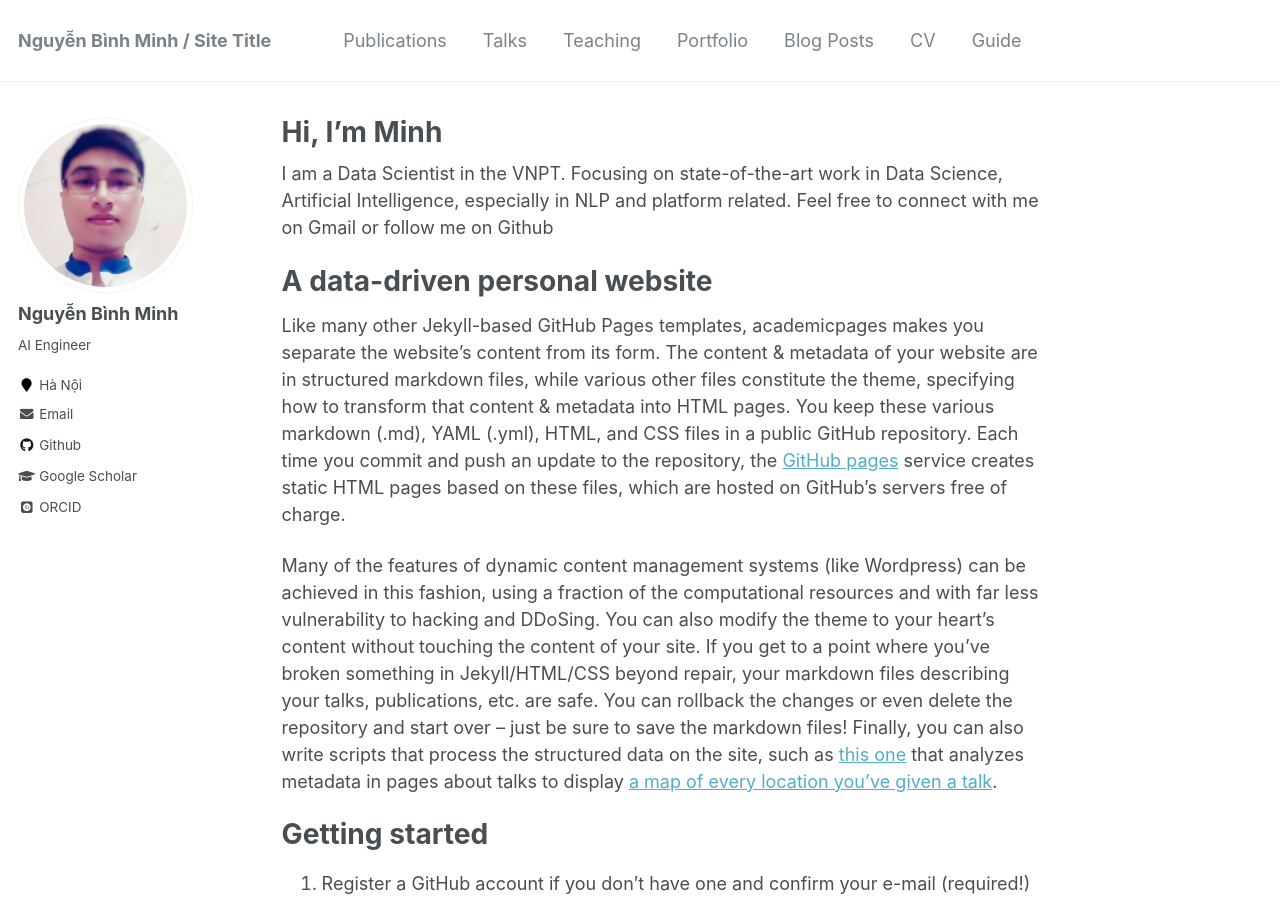
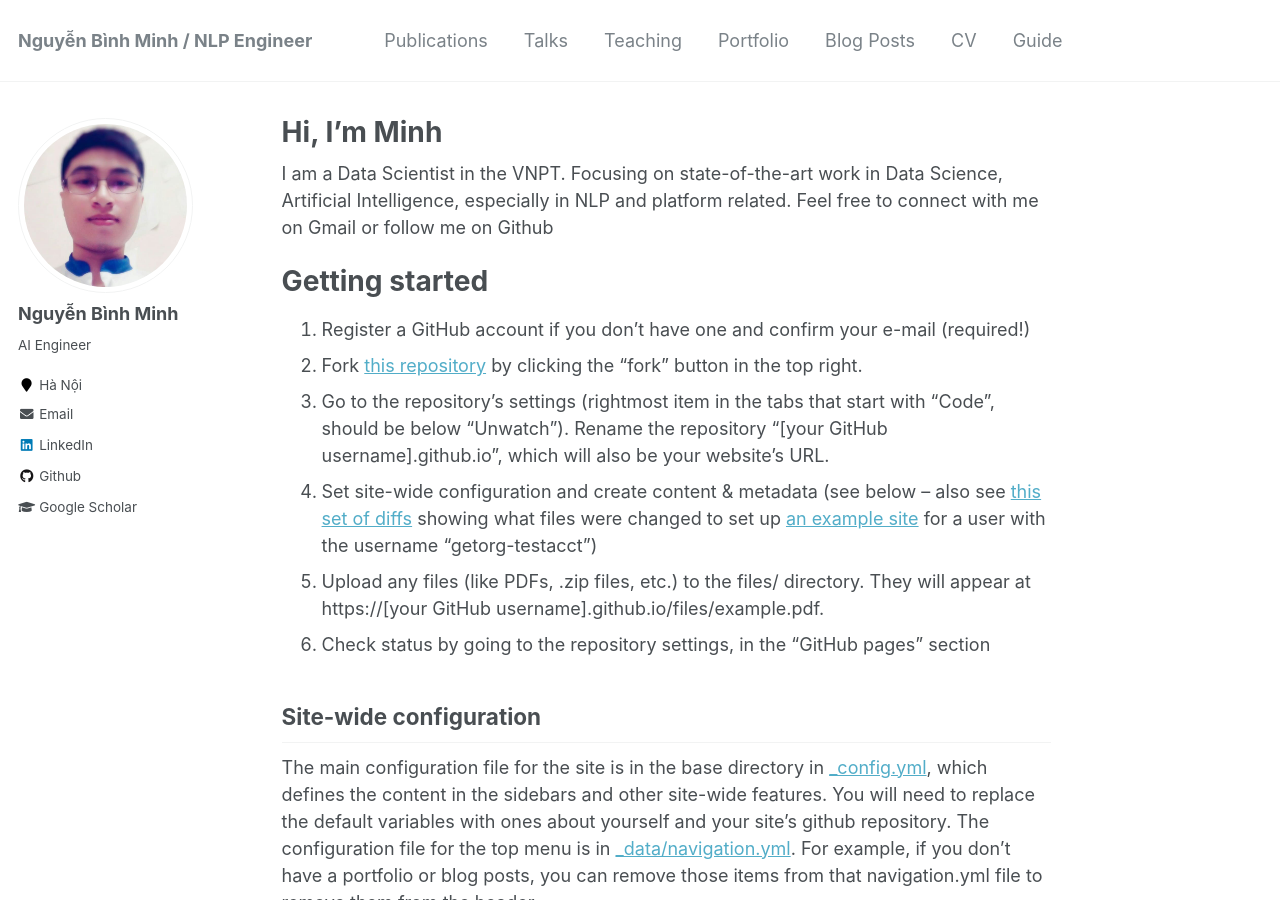
Before and after one commit to BinhMinhs10/BinhMinhs10.github.io, a Jekyll site: the page built from _pages/about.md, in a window 1280 px wide and 900 px high. Built offline with Jekyll 4.4.1, drawn with Linux system fonts in a browser that asks for light colours; some web fonts are replaced.

Commit message:
update profile

```diff
--- a/_config.yml
+++ b/_config.yml
@@ -7,7 +7,7 @@
 
 # Site Settings
 locale                   : "en-US"
-title                    : "Nguyễn Bình Minh / Site Title"
+title                    : "Nguyễn Bình Minh / NLP Engineer"
 title_separator          : "-"
 name                     : &name "Nguyễn Bình Minh"
 description              : &description "personal description"
@@ -102,8 +102,8 @@ author:
   instagram        :
   impactstory      : #"https://profiles.impactstory.org/u/xxxx-xxxx-xxxx-xxxx"
   lastfm           :
-  linkedin         :
-  orcid            : "http://orcid.org/yourorcidurl"
+  linkedin         : "https://www.linkedin.com/in/nguy%E1%BB%85n-minh-644687130/"
+  orcid            : #"http://orcid.org/yourorcidurl"
   pinterest        :
   soundcloud       :
   stackoverflow    : # http://stackoverflow.com/users/123456/username
--- a/_pages/about.md
+++ b/_pages/about.md
@@ -9,12 +9,6 @@ redirect_from:
 ---
 
 I am a Data Scientist in the VNPT. Focusing on state-of-the-art work in Data Science, Artificial Intelligence, especially in NLP and platform related. Feel free to connect with me on Gmail or follow me on Github
-
-A data-driven personal website
-======
-Like many other Jekyll-based GitHub Pages templates, academicpages makes you separate the website's content from its form. The content & metadata of your website are in structured markdown files, while various other files constitute the theme, specifying how to transform that content & metadata into HTML pages. You keep these various markdown (.md), YAML (.yml), HTML, and CSS files in a public GitHub repository. Each time you commit and push an update to the repository, the [GitHub pages](https://pages.github.com/) service creates static HTML pages based on these files, which are hosted on GitHub's servers free of charge.
-
-Many of the features of dynamic content management systems (like Wordpress) can be achieved in this fashion, using a fraction of the computational resources and with far less vulnerability to hacking and DDoSing. You can also modify the theme to your heart's content without touching the content of your site. If you get to a point where you've broken something in Jekyll/HTML/CSS beyond repair, your markdown files describing your talks, publications, etc. are safe. You can rollback the changes or even delete the repository and start over -- just be sure to save the markdown files! Finally, you can also write scripts that process the structured data on the site, such as [this one](https://github.com/academicpages/academicpages.github.io/blob/master/talkmap.ipynb) that analyzes metadata in pages about talks to display [a map of every location you've given a talk](https://academicpages.github.io/talkmap.html).
 
 Getting started
 ======
```
